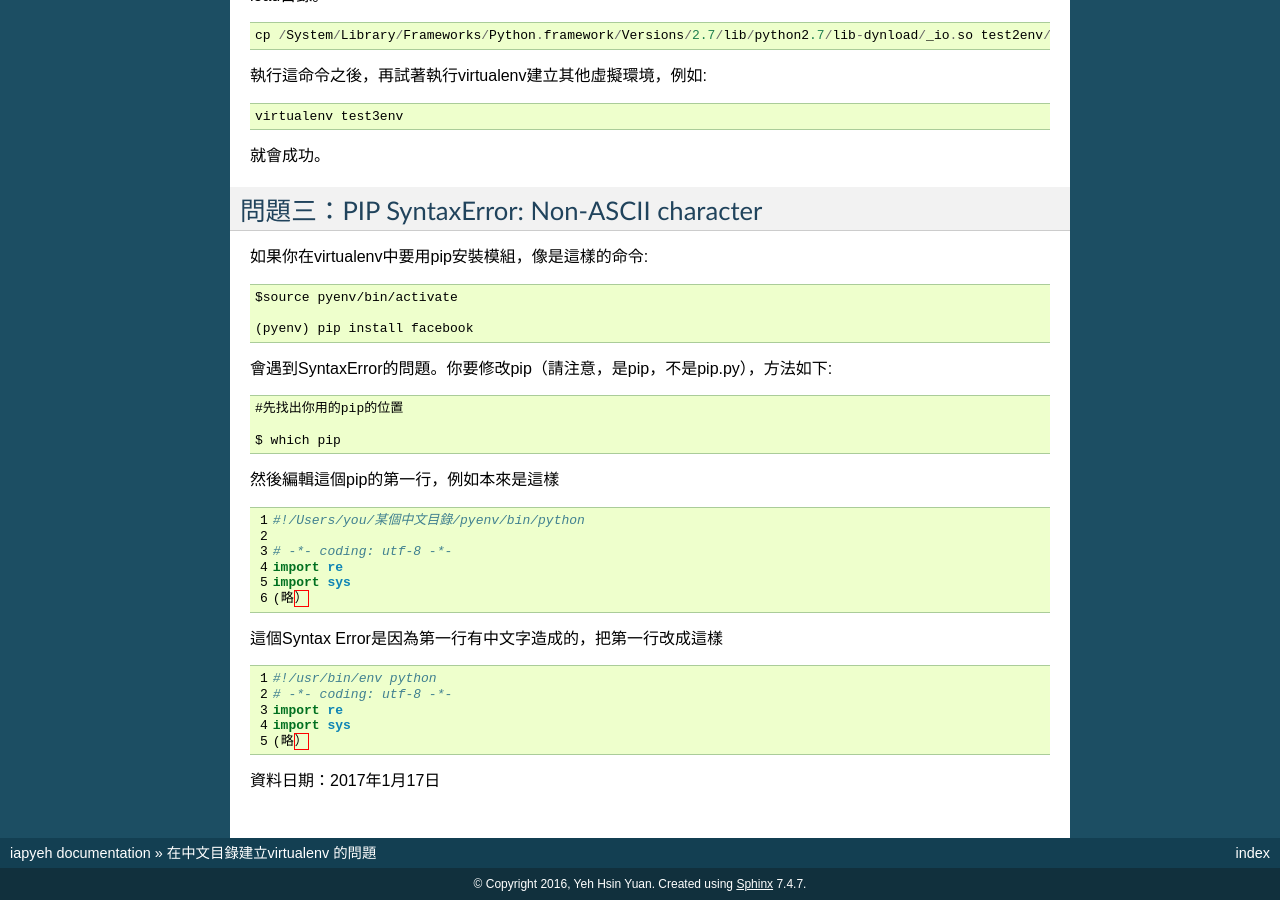
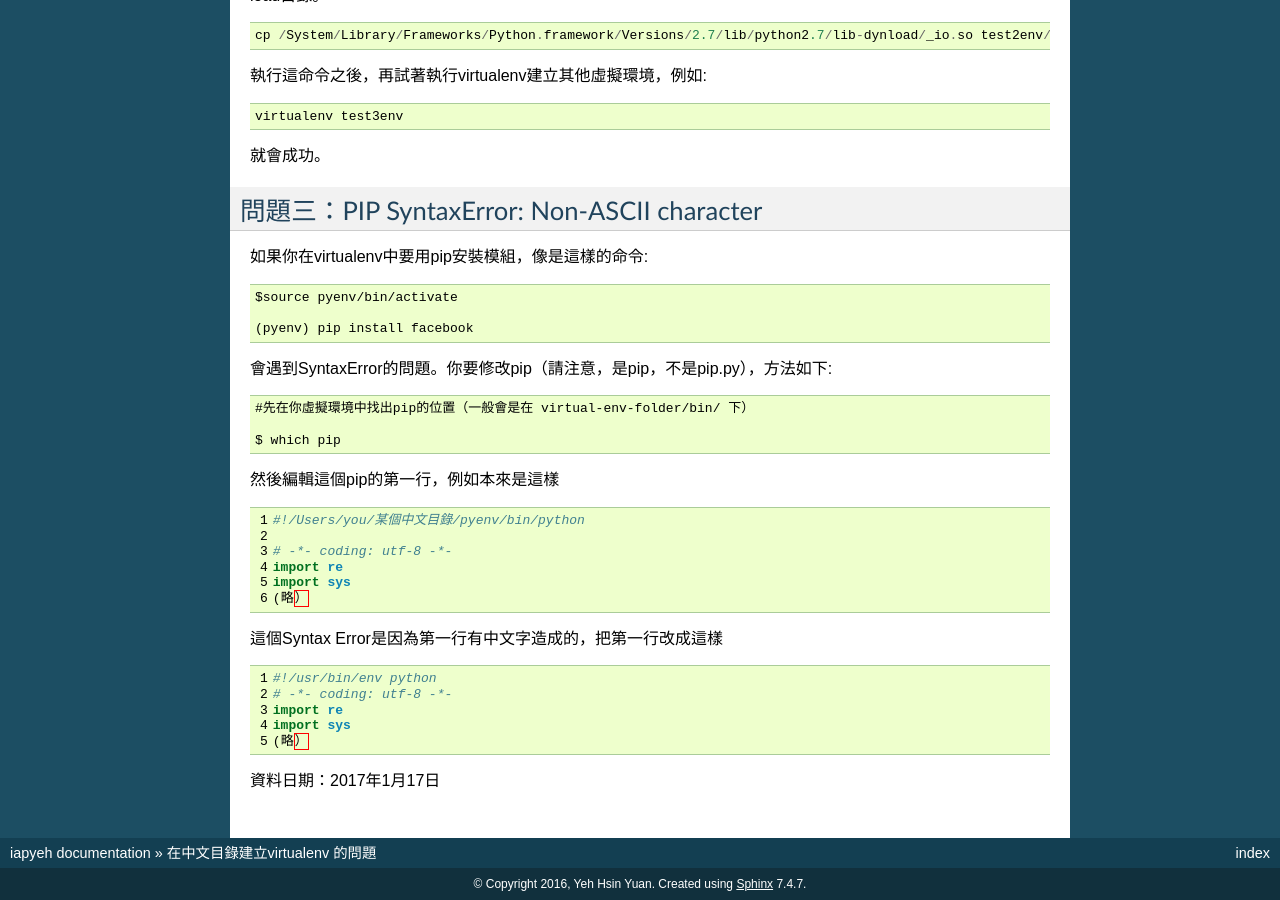
Before and after one commit to iapyeh/iapyeh, a Sphinx documentation site: the page built from docs/blogs/technical/VirtualenvProblem.rst, in a window 1280 px wide and 900 px high, scrolled down 1134 px. Built offline with Sphinx 7.4.7, drawn with Linux system fonts in a browser that asks for light colours.

Commit message:
Google Docs reST Editor@2017-1-17 14:27:17

```diff
--- a/docs/blogs/technical/VirtualenvProblem.rst
+++ b/docs/blogs/technical/VirtualenvProblem.rst
@@ -80,7 +80,7 @@
 
 會遇到SyntaxError的問題。你要修改pip（請注意，是pip，不是pip.py），方法如下::
 
-    #先找出你用的pip的位置
+    #先在你虛擬環境中找出pip的位置（一般會是在 virtual-env-folder/bin/ 下）
 
     $ which pip
 
```
